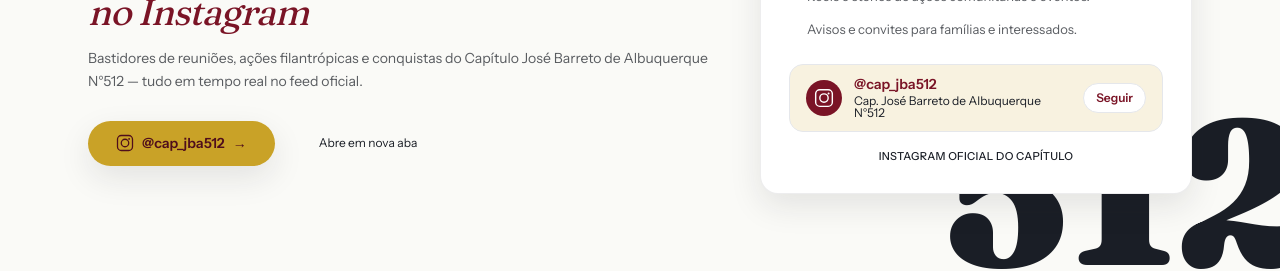
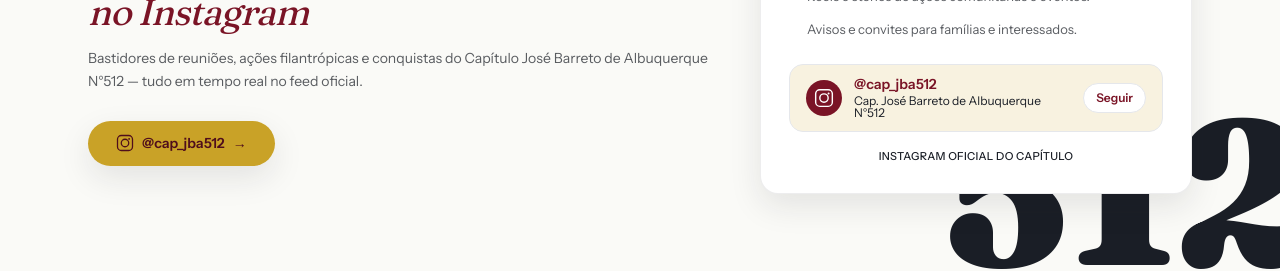
Before and after one commit to vitorcorreia20/site-jba, a Next.js app: page / in a window 1280 px wide. Shown: the part 6120-6391 px from the top of the page. Built offline with nearby package versions, Linux system fonts and the light colour scheme.

Commit message:
fix: delete spam mensage 'Abre em nova aba'

```diff
--- a/components/InstagramSection.tsx
+++ b/components/InstagramSection.tsx
@@ -58,9 +58,6 @@ export default function InstagramSection() {
               @cap_jba512
               <span aria-hidden>→</span>
             </a>
-            <span className="inline-flex items-center gap-2 text-xs text-[var(--ink)]/50">
-              <span className="h-px w-6 bg-[var(--gold)]/30" /> Abre em nova aba
-            </span>
           </div>
         </div>
 
```
